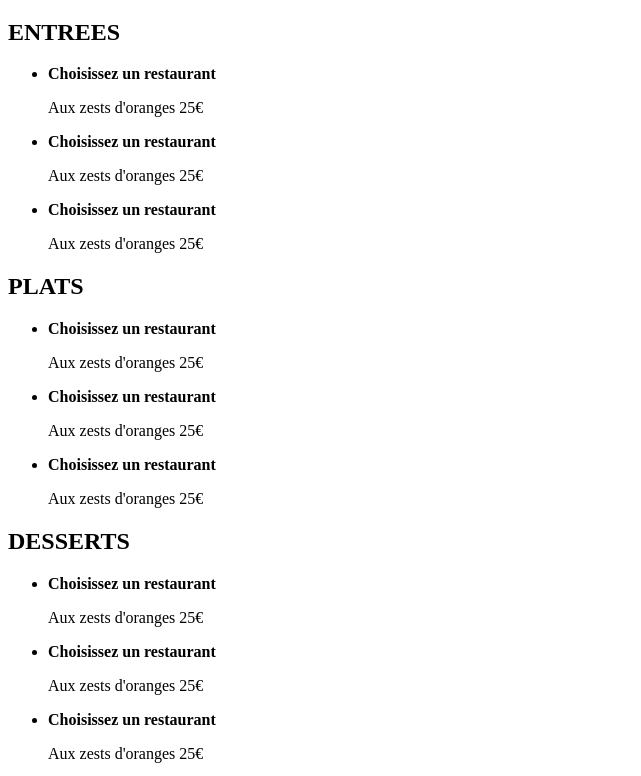
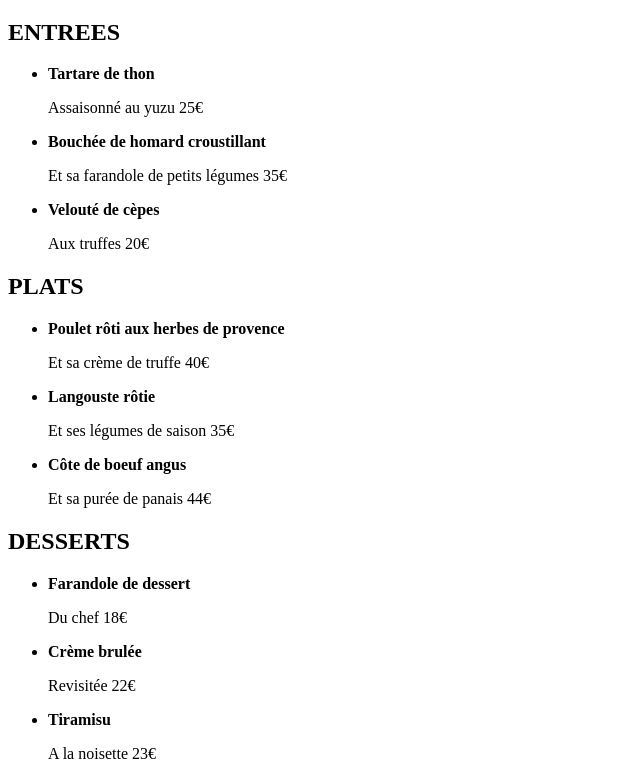
Before and after one commit to LaetitiaR32/LaetitiaReschid_3_15032021, a plain HTML site: page index4.html in a window 1280 px wide. Shown: the part 161-937 px from the top of the page, without its empty margins (0-641 px from the left). Drawn offline with Linux system fonts and the light colour scheme.

Commit message:
index4.html
écriture page menu "le délice des sens"

```diff
--- a/index4.html
+++ b/index4.html
@@ -14,7 +14,7 @@
 
             <div class="center">
             <i class="fas fa-arrow-left"></i><img src="logo/ohmyfood.png" width="40%"  alt="logo"></img>
-            <img src="accueil--photo2.jpg"  width="100%" alt="image"></img><!--modifier avec l'image de la maquette-->
+            <img src="accueil--photo4.jpg"  width="100%" alt="image"></img><!--modifier avec l'image de la maquette-->
             </div>
 
         </header>
@@ -27,25 +27,25 @@
                 <h2>ENTREES</h2>
 
                 <ul class="menu">
-                    <li class="menu__item"><strong>Choisissez un restaurant</strong><br> <p>Aux zests d'oranges 25€</p> </li> <!-- a voir si il faut modifier le nom des class -->
-                    <li class="menu__item"><strong>Choisissez un restaurant</strong><br> <p>Aux zests d'oranges 25€</p> </li>
-                    <li class="menu__item menu__item--active"><strong>Choisissez un restaurant</strong><br> <p>Aux zests d'oranges 25€</p> </li>     <!--liste menu actif en surbrillance -->
+                    <li class="menu__item"><strong>Tartare de thon</strong><br> <p>Assaisonné au yuzu 25€</p> </li> <!-- a voir si il faut modifier le nom des class -->
+                    <li class="menu__item"><strong>Bouchée de homard croustillant</strong><br> <p>Et sa farandole de petits légumes 35€</p> </li>
+                    <li class="menu__item menu__item--active"><strong>Velouté de cèpes</strong><br> <p>Aux truffes 20€</p> </li>     <!--liste menu actif en surbrillance -->
                 </ul>
 
                 <h2>PLATS</h2>
 
                 <ul class="menu">
-                    <li class="menu__item"><strong>Choisissez un restaurant</strong><br> <p>Aux zests d'oranges 25€</p> </li>
-                    <li class="menu__item"><strong>Choisissez un restaurant</strong><br> <p>Aux zests d'oranges 25€</p> </li>
-                    <li class="menu__item menu__item--active"><strong>Choisissez un restaurant</strong><br> <p>Aux zests d'oranges 25€</p> </li>
+                    <li class="menu__item"><strong>Poulet rôti aux herbes de provence</strong><br> <p>Et sa crème de truffe 40€</p> </li>
+                    <li class="menu__item"><strong>Langouste rôtie</strong><br> <p>Et ses légumes de saison 35€</p> </li>
+                    <li class="menu__item"><strong>Côte de boeuf angus</strong><br> <p>Et sa purée de panais 44€</p> </li>
                 </ul>
 
                 <h2>DESSERTS</h2>
 
                 <ul class="menu">
-                    <li class="menu__item"><strong>Choisissez un restaurant</strong><br> <p>Aux zests d'oranges 25€</p> </li>
-                    <li class="menu__item"><strong>Choisissez un restaurant</strong><br> <p>Aux zests d'oranges 25€</p> </li>
-                    <li class="menu__item menu__item--active"><strong>Choisissez un restaurant</strong><br> <p>Aux zests d'oranges 25€</p> </li>
+                    <li class="menu__item"><strong>Farandole de dessert</strong><br> <p>Du chef 18€</p> </li>
+                    <li class="menu__item"><strong>Crème brulée</strong><br> <p>Revisitée 22€</p> </li>
+                    <li class="menu__item"><strong>Tiramisu</strong><br> <p>A la noisette 23€</p> </li>
                 </ul>
 
                 <p>Commander</p>
```
